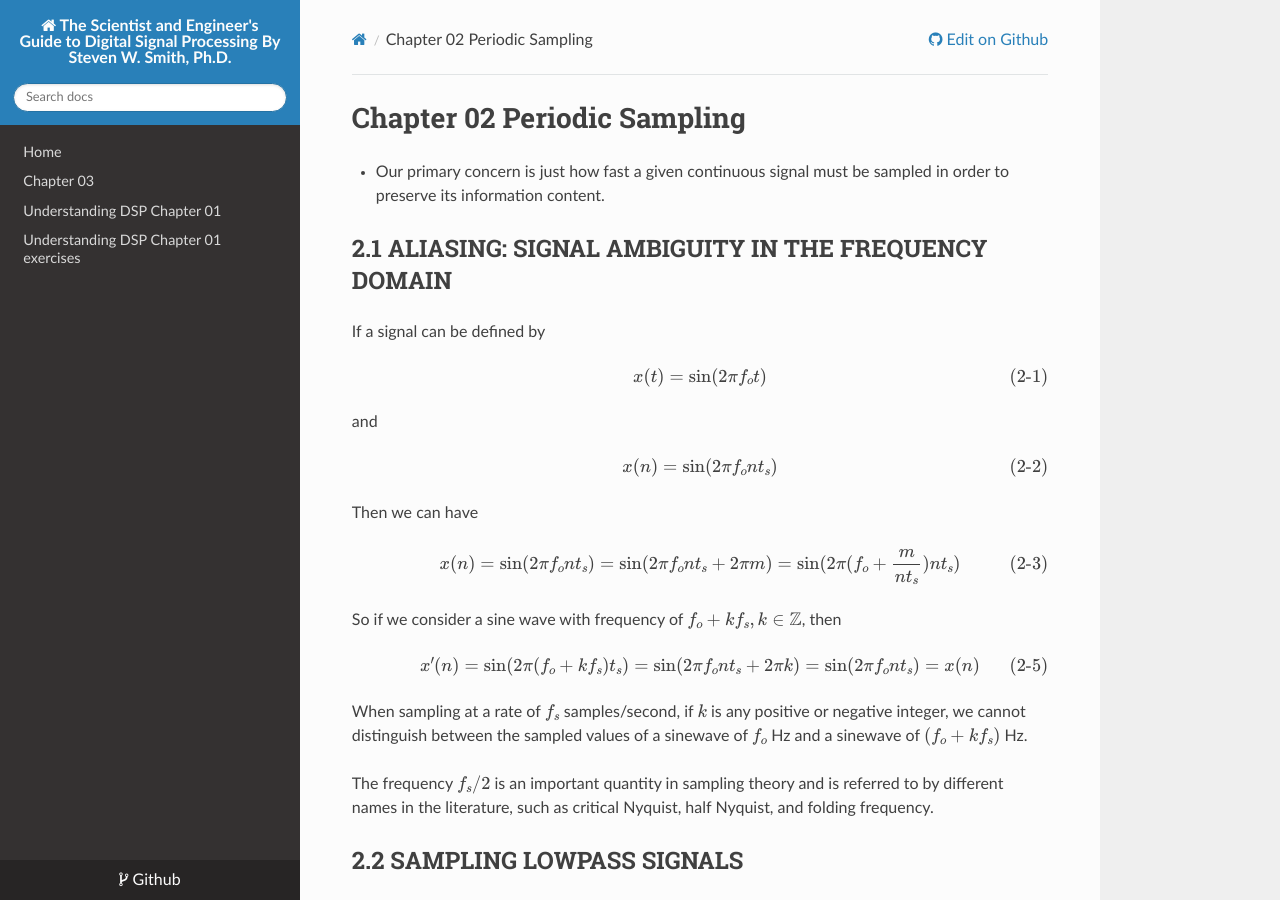
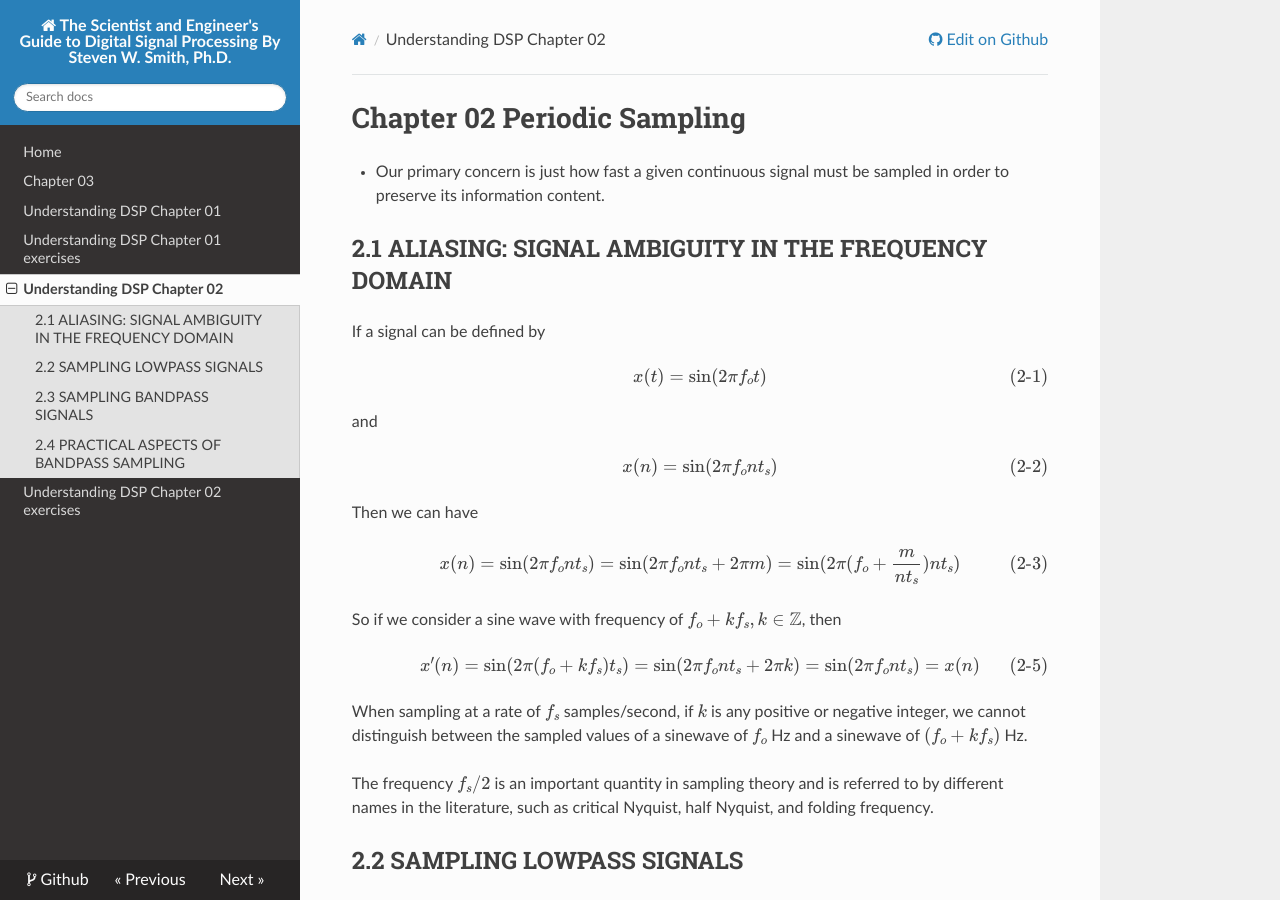
Before and after one commit to eroicaleo/dsp-guide, an MkDocs documentation site: the page built from docs/udsp02.md, in a window 1280 px wide and 900 px high. Built offline with MkDocs 1.6.1, drawn with Linux system fonts in a browser that asks for light colours; nearby versions of some CDN libraries; formulas are drawn with MathJax 3.

Commit message:
updates mkdocs.yml

```diff
--- a/mkdocs.yml
+++ b/mkdocs.yml
@@ -6,6 +6,9 @@ nav:
   - Chapter 03: ch03notes.md
   - Understanding DSP Chapter 01: udsp01.md
   - Understanding DSP Chapter 01 exercises: udsp01ex.md
+  - Understanding DSP Chapter 02: udsp02.md
+  - Understanding DSP Chapter 02 exercises: udsp02ex.md
+
 extra_javascript:
     - https://cdnjs.cloudflare.com/ajax/libs/mathjax/2.7.7/MathJax.js?config=TeX-AMS-MML_HTMLorMML
     # - javascripts/config.js
```
